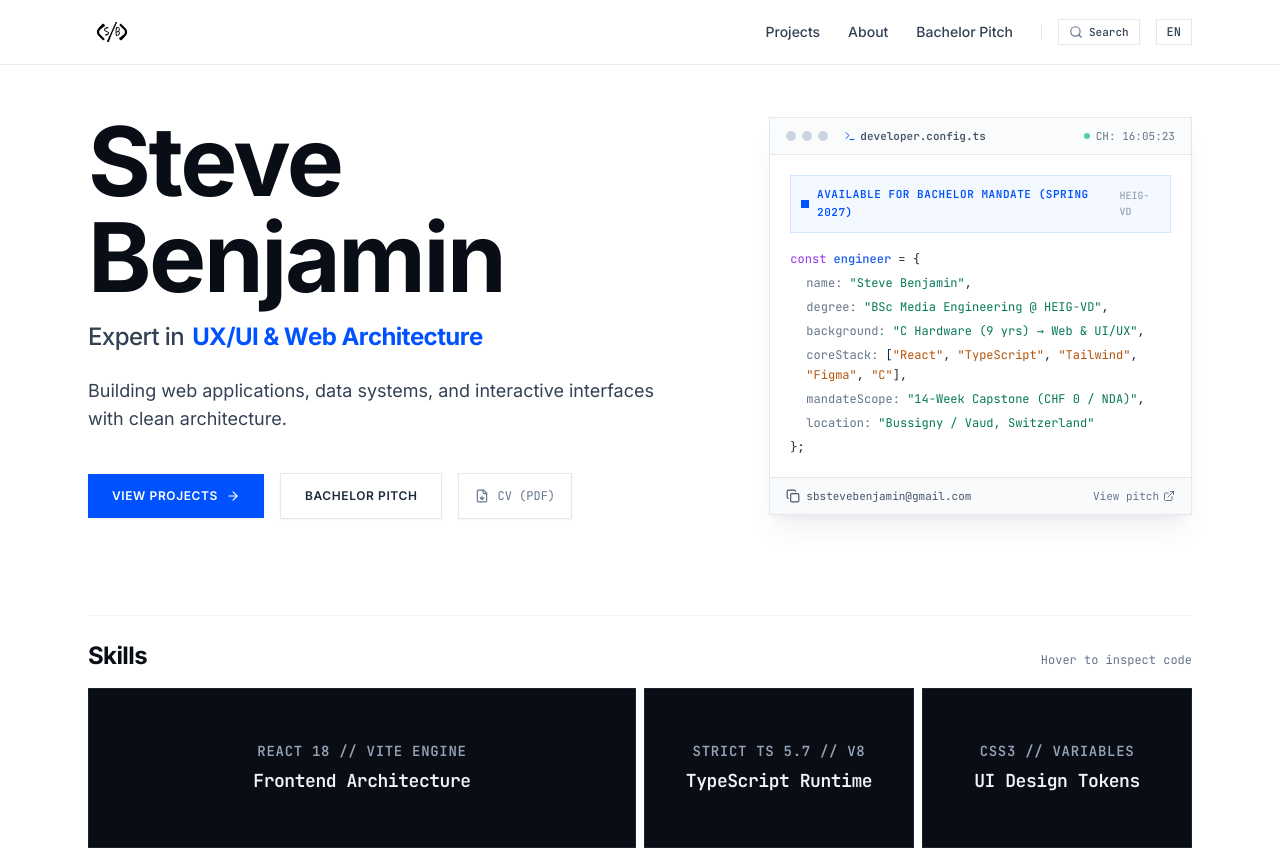
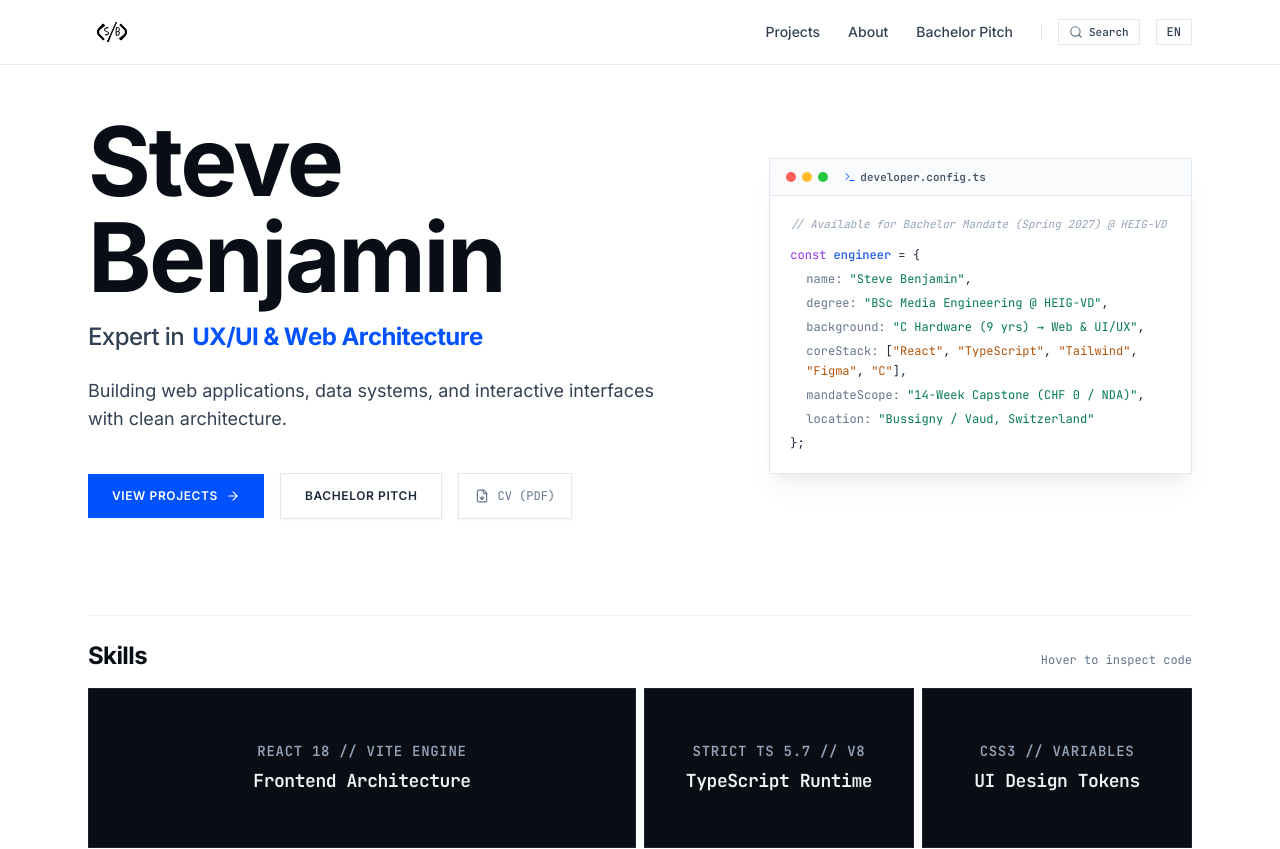
Before and after one commit to KingJamesGOAT/steve-benjamin-portfolio, a React (Vite) app: page / in a window 1280 px wide. Shown: the top 849 px of the page. Built offline with nearby package versions, Linux system fonts and the light colour scheme.

Commit message:
Refine DeveloperHeroCard: colored window dots, code comment availability, remove footer bar; translate About facts with Hobby label

```diff
--- a/src/components/features/DeveloperHeroCard.tsx
+++ b/src/components/features/DeveloperHeroCard.tsx
@@ -1,82 +1,39 @@
-import React, { useState, useEffect } from 'react';
-import { Copy, Check, Terminal, ExternalLink } from 'lucide-react';
+import React from 'react';
+import { Terminal } from 'lucide-react';
 import { useTranslation } from 'react-i18next';
 
 export const DeveloperHeroCard: React.FC = () => {
   const { i18n } = useTranslation();
   const isFrench = i18n.language?.startsWith('fr');
-  const [copied, setCopied] = useState(false);
-  const [swissTime, setSwissTime] = useState('');
-
-  // Update Swiss local time in real-time
-  useEffect(() => {
-    const updateTime = () => {
-      try {
-        const now = new Date();
-        const timeStr = now.toLocaleTimeString('en-GB', {
-          timeZone: 'Europe/Zurich',
-          hour: '2-digit',
-          minute: '2-digit',
-          second: '2-digit',
-          hour12: false,
-        });
-        setSwissTime(timeStr);
-      } catch {
-        const now = new Date();
-        setSwissTime(now.toTimeString().split(' ')[0]);
-      }
-    };
-
-    updateTime();
-    const interval = setInterval(updateTime, 1000);
-    return () => clearInterval(interval);
-  }, []);
-
-  const handleCopyEmail = () => {
-    navigator.clipboard.writeText('sbstevebenjamin@gmail.com');
-    setCopied(true);
-    setTimeout(() => setCopied(false), 2000);
-  };
 
   return (
     <div className="w-full max-w-lg border border-slate-200 bg-white shadow-xl shadow-slate-900/5 rounded-none font-mono text-xs">
       {/* Terminal Title Bar */}
       <div className="flex items-center justify-between px-4 py-2.5 border-b border-slate-200 bg-slate-50/70 select-none">
         <div className="flex items-center space-x-2">
+          {/* macOS Window Controls: Red, Yellow, Green */}
           <div className="flex space-x-1.5">
-            <span className="w-2.5 h-2.5 rounded-full bg-slate-300 inline-block" />
-            <span className="w-2.5 h-2.5 rounded-full bg-slate-300 inline-block" />
-            <span className="w-2.5 h-2.5 rounded-full bg-slate-300 inline-block" />
+            <span className="w-2.5 h-2.5 rounded-full bg-[#ff5f56] inline-block" />
+            <span className="w-2.5 h-2.5 rounded-full bg-[#ffbd2e] inline-block" />
+            <span className="w-2.5 h-2.5 rounded-full bg-[#27c93f] inline-block" />
           </div>
           <span className="text-[11px] font-semibold text-slate-600 pl-2 flex items-center space-x-1">
             <Terminal className="w-3 h-3 text-electric" />
             <span>developer.config.ts</span>
           </span>
         </div>
-
-        {/* Live Swiss Time */}
-        <div className="flex items-center space-x-1.5 text-[11px] text-slate-500 tabular-nums">
-          <span className="w-1.5 h-1.5 rounded-full bg-emerald-500 animate-pulse" />
-          <span>CH: {swissTime || '--:--:--'}</span>
-        </div>
       </div>
 
       {/* Code Body */}
-      <div className="p-4 sm:p-5 space-y-4 bg-white text-slate-700 leading-relaxed overflow-x-auto">
-        {/* Availability Banner */}
-        <div className="flex items-center justify-between p-2.5 bg-blue-50/70 border border-blue-200/60 text-electric">
-          <div className="flex items-center space-x-2">
-            <span className="w-2 h-2 rounded-none bg-electric inline-block" />
-            <span className="font-semibold text-[11px] uppercase tracking-wider">
-              {isFrench
-                ? 'Disponible pour Mandat Bachelor (Printemps 2027)'
-                : 'Available for Bachelor Mandate (Spring 2027)'}
-            </span>
-          </div>
-          <span className="text-[10px] text-slate-400 font-medium">HEIG-VD</span>
+      <div className="p-4 sm:p-5 space-y-3 bg-white text-slate-700 leading-relaxed overflow-x-auto">
+        {/* Availability Code Comment */}
+        <div className="text-slate-400 italic text-[11px]">
+          {isFrench
+            ? '// Disponible pour mandat de Bachelor (Printemps 2027) @ HEIG-VD'
+            : '// Available for Bachelor Mandate (Spring 2027) @ HEIG-VD'}
         </div>
 
-        {/* Formatted Code Block */}
+        {/* Clean Formatted Code Block */}
         <div className="space-y-1 text-slate-800 text-[12px] leading-5">
           <div>
             <span className="text-purple-600">const</span>{' '}
@@ -113,38 +70,6 @@ export const DeveloperHeroCard: React.FC = () => {
           <div>&#125;;</div>
         </div>
       </div>
-
-      {/* Terminal Footer Quick Actions */}
-      <div className="flex items-center justify-between px-4 py-2.5 border-t border-slate-200 bg-slate-50 text-[11px] text-slate-600">
-        <button
-          onClick={handleCopyEmail}
-          type="button"
-          className="inline-flex items-center space-x-1.5 hover:text-electric transition-colors"
-          title="Copy email to clipboard"
-        >
-          {copied ? (
-            <>
-              <Check className="w-3.5 h-3.5 text-emerald-600" />
-              <span className="text-emerald-600 font-semibold">
-                {isFrench ? 'Copié !' : 'Copied!'}
-              </span>
-            </>
-          ) : (
-            <>
-              <Copy className="w-3.5 h-3.5" />
-              <span>sbstevebenjamin@gmail.com</span>
-            </>
-          )}
-        </button>
-
-        <a
-          href="#bachelor-pitch"
-          className="inline-flex items-center space-x-1 text-slate-500 hover:text-electric transition-colors"
-        >
-          <span>{isFrench ? 'Voir le pitch' : 'View pitch'}</span>
-          <ExternalLink className="w-3 h-3" />
-        </a>
-      </div>
     </div>
   );
 };
--- a/src/locales/en/translation.json
+++ b/src/locales/en/translation.json
@@ -226,6 +226,15 @@
     "badge": "03 / Profile & Trajectory",
     "title": "About",
     "location": "Bussigny, Vaud, Switzerland",
+    "facts": {
+      "locationLabel": "Location",
+      "locationValue": "Bussigny, Switzerland",
+      "educationLabel": "Education",
+      "educationValue": "HEIG-VD (BSc IM)",
+      "hobbyLabel": "Hobby",
+      "hobbyValue": "Basketball · Chess · Reading",
+      "ageCaption": "24 y.o."
+    },
     "summary": "I'm Steve Benjamin, 24, based in Bussigny, Switzerland, studying Media Engineering at HEIG-VD. I began coding nearly 9 years ago in embedded electronics, writing C for microcontrollers, drones, and Bluetooth audio, before shifting my focus to modern web front-end development and UX/UI design in Figma. Outside of pure tech, I spent over 4 years founding and leading a youth group, which built my foundation in team leadership and public speaking at conferences and work. When I'm away from the keyboard, you'll usually find me on the basketball court, analyzing chess games, or reading.",
     "educationTitle": "Education",
     "education": {
--- a/src/locales/fr/translation.json
+++ b/src/locales/fr/translation.json
@@ -226,6 +226,15 @@
     "badge": "03 / Profil & Parcours",
     "title": "À Propos",
     "location": "Bussigny, Vaud, Suisse",
+    "facts": {
+      "locationLabel": "Localisation",
+      "locationValue": "Bussigny, Suisse",
+      "educationLabel": "Formation",
+      "educationValue": "HEIG-VD (BSc IM)",
+      "hobbyLabel": "Hobby",
+      "hobbyValue": "Basketball · Échecs · Lecture",
+      "ageCaption": "24 ans"
+    },
     "summary": "Je m'appelle Steve Benjamin, j'ai 24 ans, j'habite à Bussigny et j'étudie l'Ingénierie des Médias à la HEIG-VD. J'ai commencé à programmer il y a près de 9 ans en électronique embarquée, en programmant en C pour des microcontrôleurs, des drones et des systèmes audio Bluetooth, avant d'orienter mon travail vers le développement web front-end et le design UX/UI sur Figma. En dehors de la tech, j'ai fondé et dirigé un groupe de jeunes pendant plus de 4 ans, forgeant une réelle aisance pour le leadership d'équipe et les prises de parole en public. Pendant mon temps libre, j'aime jouer au basketball, analyser des parties d'échecs et lire.",
     "educationTitle": "Formation",
     "education": {
--- a/src/pages/About.tsx
+++ b/src/pages/About.tsx
@@ -75,16 +75,28 @@ export const About: React.FC<AboutProps> = ({ id = 'about' }) => {
             {/* Clean Metadata Badges */}
             <div className="grid grid-cols-2 sm:grid-cols-3 gap-3 pt-2 text-xs font-mono">
               <div className="p-3 border border-slate-200 bg-slate-50/60">
-                <span className="text-slate-400 block text-[10px] uppercase">Location</span>
-                <span className="font-semibold text-fintech-primary">Bussigny, Switzerland</span>
+                <span className="text-slate-400 block text-[10px] uppercase">
+                  {t('about.facts.locationLabel')}
+                </span>
+                <span className="font-semibold text-fintech-primary">
+                  {t('about.facts.locationValue')}
+                </span>
               </div>
               <div className="p-3 border border-slate-200 bg-slate-50/60">
-                <span className="text-slate-400 block text-[10px] uppercase">Education</span>
-                <span className="font-semibold text-fintech-primary">HEIG-VD (BSc IM)</span>
+                <span className="text-slate-400 block text-[10px] uppercase">
+                  {t('about.facts.educationLabel')}
+                </span>
+                <span className="font-semibold text-fintech-primary">
+                  {t('about.facts.educationValue')}
+                </span>
               </div>
               <div className="p-3 border border-slate-200 bg-slate-50/60">
-                <span className="text-slate-400 block text-[10px] uppercase">Passions</span>
-                <span className="font-semibold text-fintech-primary">Hoops · Chess · Reading</span>
+                <span className="text-slate-400 block text-[10px] uppercase">
+                  {t('about.facts.hobbyLabel')}
+                </span>
+                <span className="font-semibold text-fintech-primary">
+                  {t('about.facts.hobbyValue')}
+                </span>
               </div>
             </div>
           </div>
@@ -107,7 +119,7 @@ export const About: React.FC<AboutProps> = ({ id = 'about' }) => {
               </div>
               <div className="pt-2.5 px-0.5 flex items-center justify-between text-[11px] font-mono text-slate-500">
                 <span className="font-semibold text-slate-700">Steve Benjamin</span>
-                <span className="text-slate-400">24 y.o.</span>
+                <span className="text-slate-400">{t('about.facts.ageCaption')}</span>
               </div>
             </div>
           </div>
```
